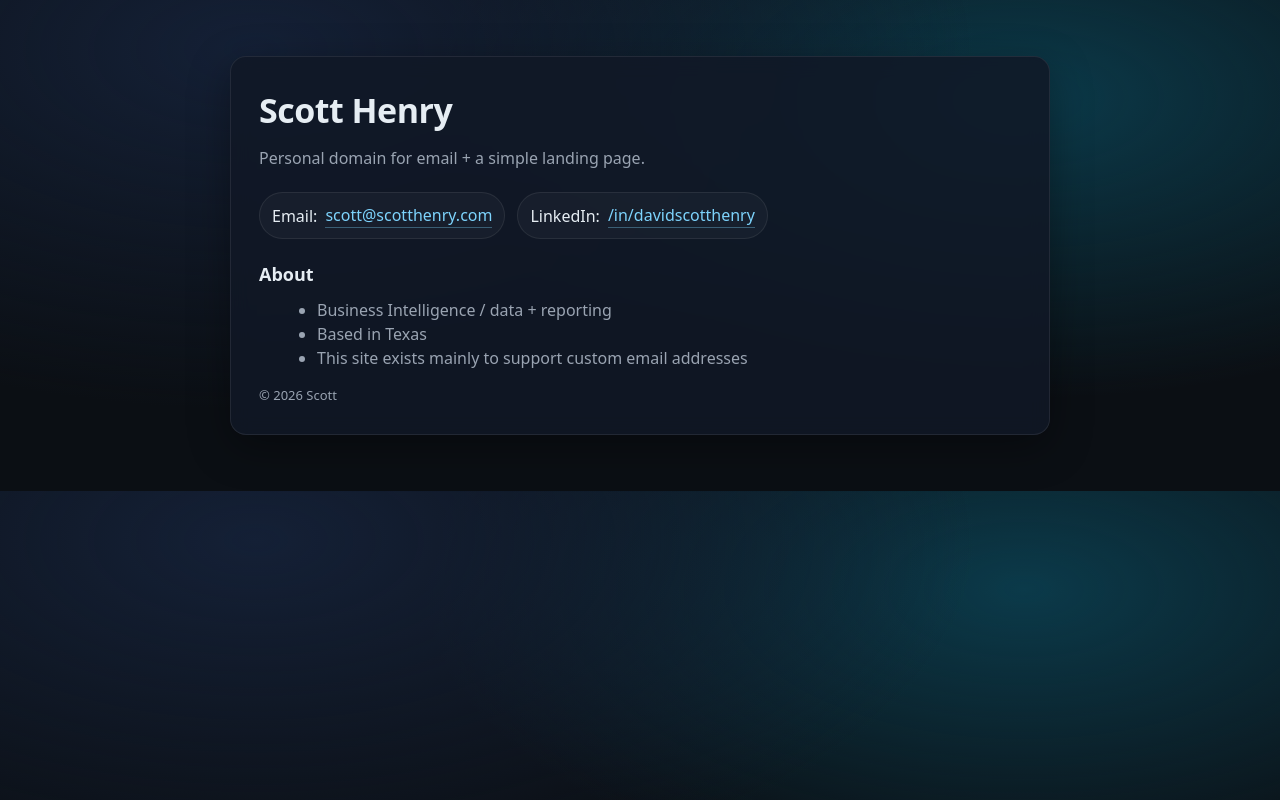
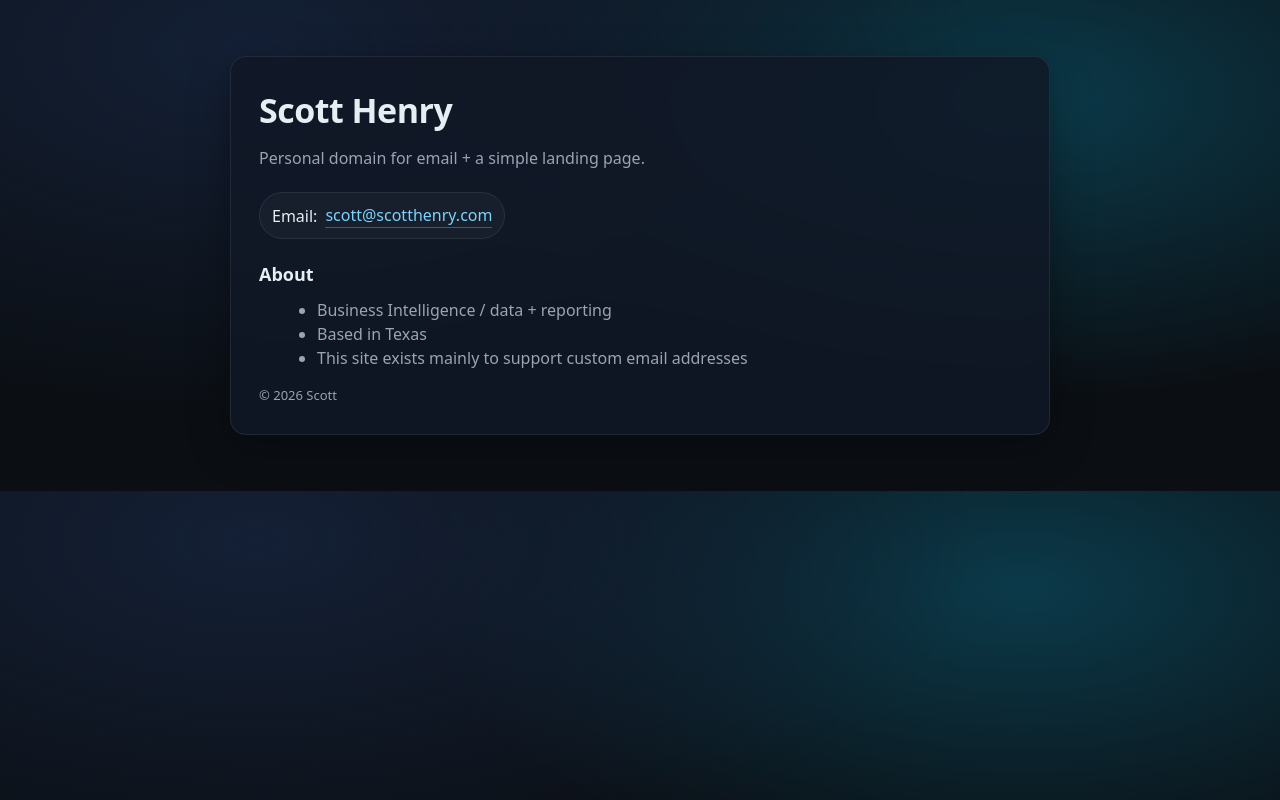
Before and after one commit to dshsys/scotthenry, a plain HTML site: page index.html in a window 1280 px wide. Drawn offline with Linux system fonts and the light colour scheme.

Commit message:
Update index.html

```diff
--- a/index.html
+++ b/index.html
@@ -69,7 +69,7 @@
       <div class="row">
         <!-- Replace with your real addresses/links -->
         <span class="pill">Email: <a href="mailto:scott@scotthenry.com">scott@scotthenry.com</a></span>
-        <span class="pill">LinkedIn: <a href="https://www.linkedin.com/in/davidscotthenry" target="_blank">/in/davidscotthenry</a></span>
+        <!-- <span class="pill">LinkedIn: <a href="https://www.linkedin.com/in/davidscotthenry" target="_blank">/in/davidscotthenry</a></span> -->
         <!-- <span class="pill">GitHub: <a href="https://github.com/YOUR-USERNAME">@YOUR-USERNAME</a></span> -->
       </div>
 
```
